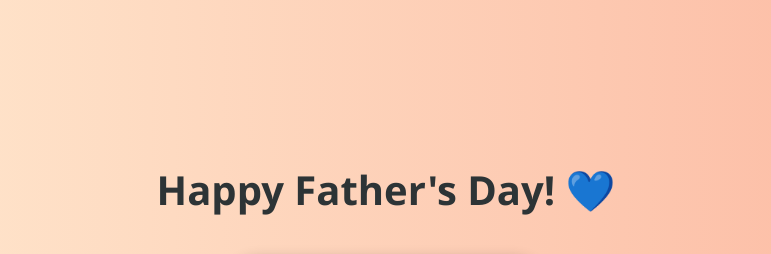
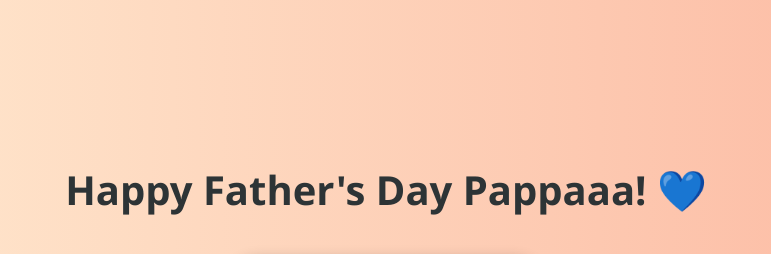
Before and after one commit to sujay920/fathers-day, a plain HTML site: page index.html in a window 1280 px wide. Shown: the top 254 px of the page, without its empty margins (254-1025 px from the left). Drawn offline with Linux system fonts and the light colour scheme.

Commit message:
Update index.html

```diff
--- a/index.html
+++ b/index.html
@@ -3,7 +3,7 @@
 <head>
   <meta charset="UTF-8" />
   <meta name="viewport" content="width=device-width, initial-scale=1.0" />
-  <title>Happy Father's Day Pappaa!</title>
+  <title>surprise</title>
   <style>
     body {
       margin: 0;
@@ -91,7 +91,7 @@
   </style>
 </head>
 <body>
-  <h1>Happy Father's Day! 💙</h1>
+  <h1>Happy Father's Day Pappaaa! 💙</h1>
   <img src="dad.jpg" alt="Dad's Photo" />
   <p>
     Thank you for always being there — for your love, your strength, and your guidance.
```
